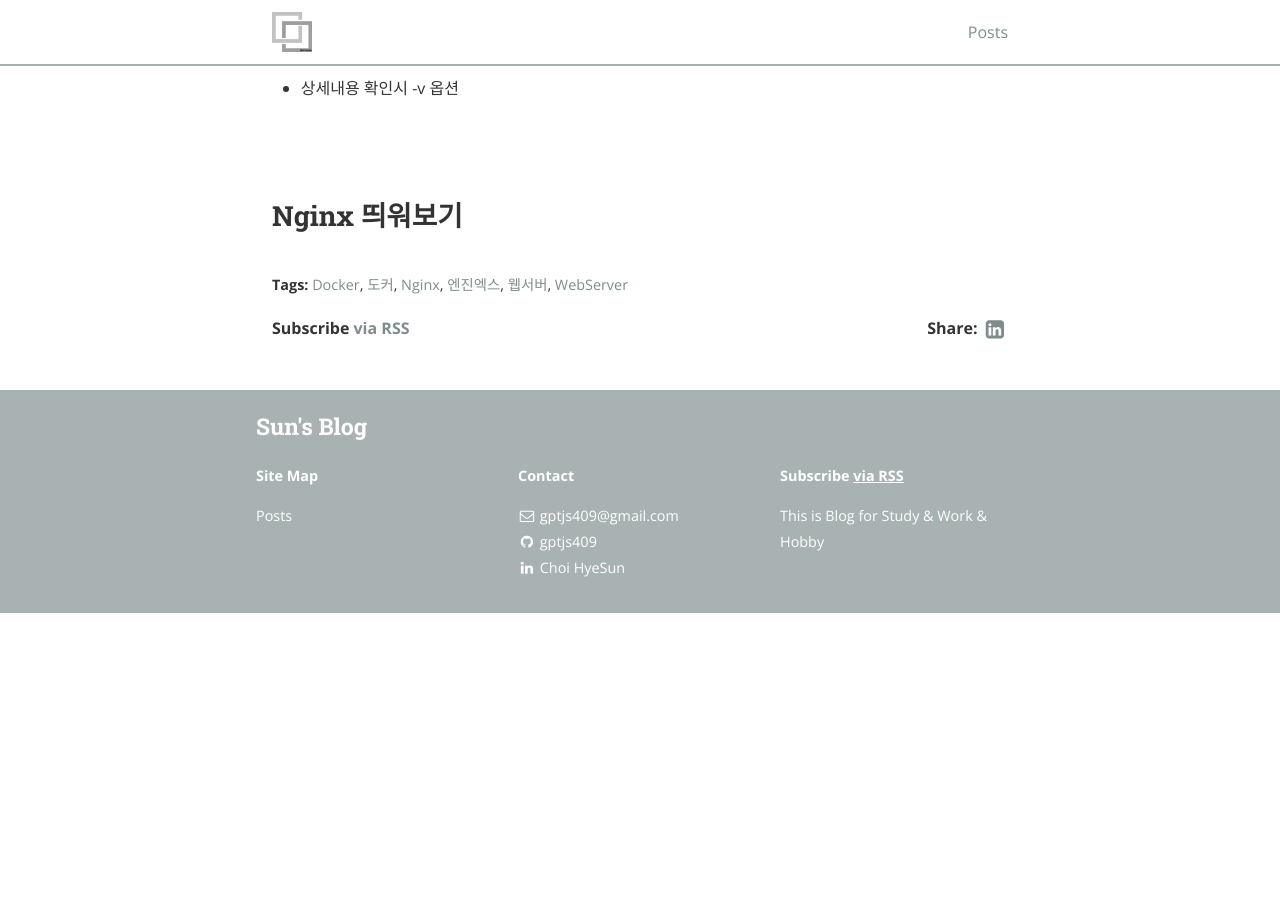
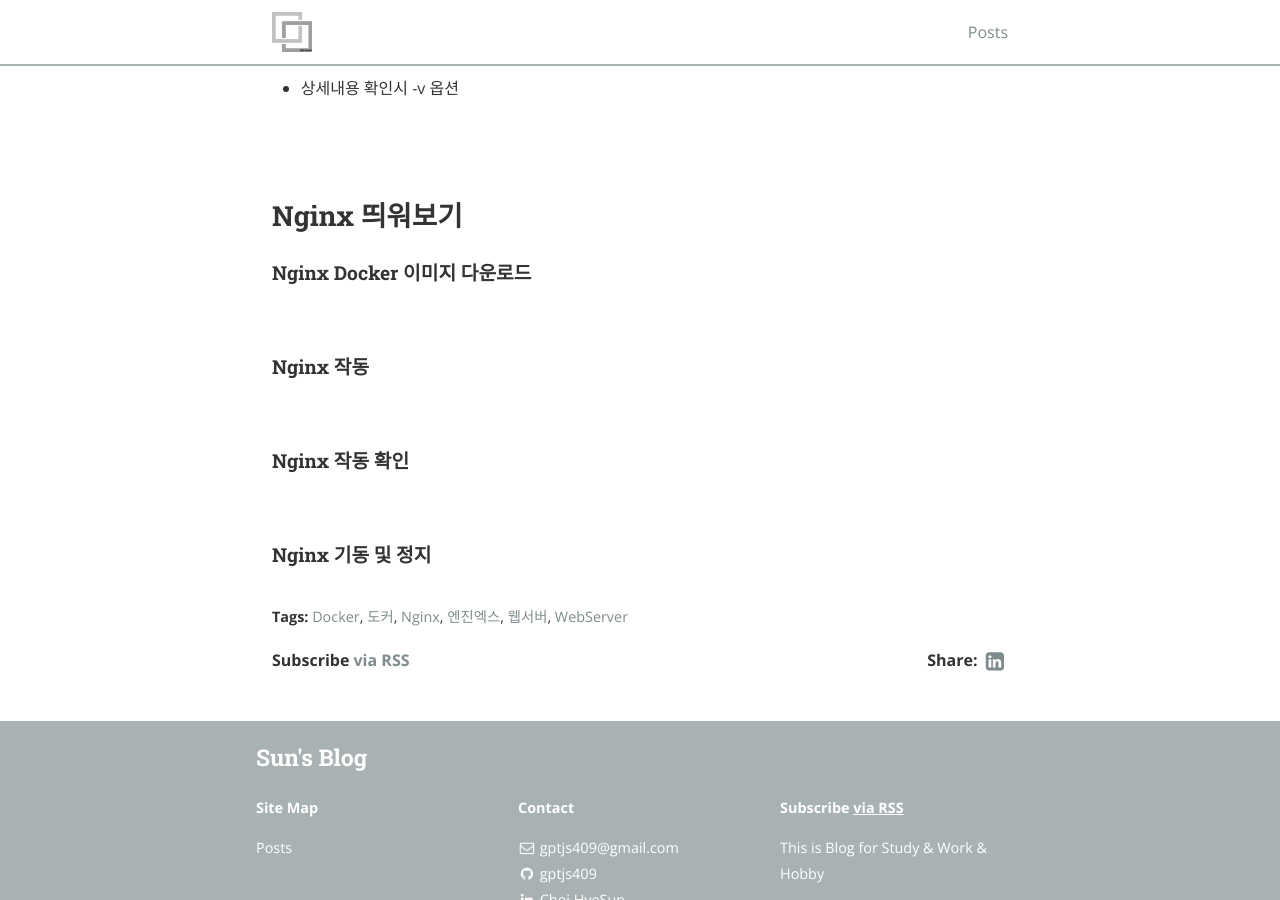
Before and after one commit to gptjs409/gptjs409.github.io, a Jekyll site: the page built from _posts/infra/2019-10-27-docker-install.md, in a window 1280 px wide and 900 px high, scrolled down 6911 px. Built offline with Jekyll 4.4.1, drawn with Linux system fonts in a browser that asks for light colours; nearby versions of some CDN libraries; before the commit the page ends 7524 px from its top, so only the background shows below that; some of the changed text lies outside the part shown.

Commit message:
Update 2019-10-27-docker-install.md

```diff
--- a/_posts/infra/2019-10-27-docker-install.md
+++ b/_posts/infra/2019-10-27-docker-install.md
@@ -320,3 +320,17 @@ Build Cache         0                   0                   0B
 <br>
 
 ## Nginx 띄워보기
+
+#### Nginx Docker 이미지 다운로드
+
+<br>
+
+#### Nginx 작동
+
+<br>
+
+#### Nginx 작동 확인
+
+<br>
+
+#### Nginx 기동 및 정지
```
Also changed, not shown: other parts of _posts/infra/2019-10-27-docker-install.md (+1 -1 lines).
